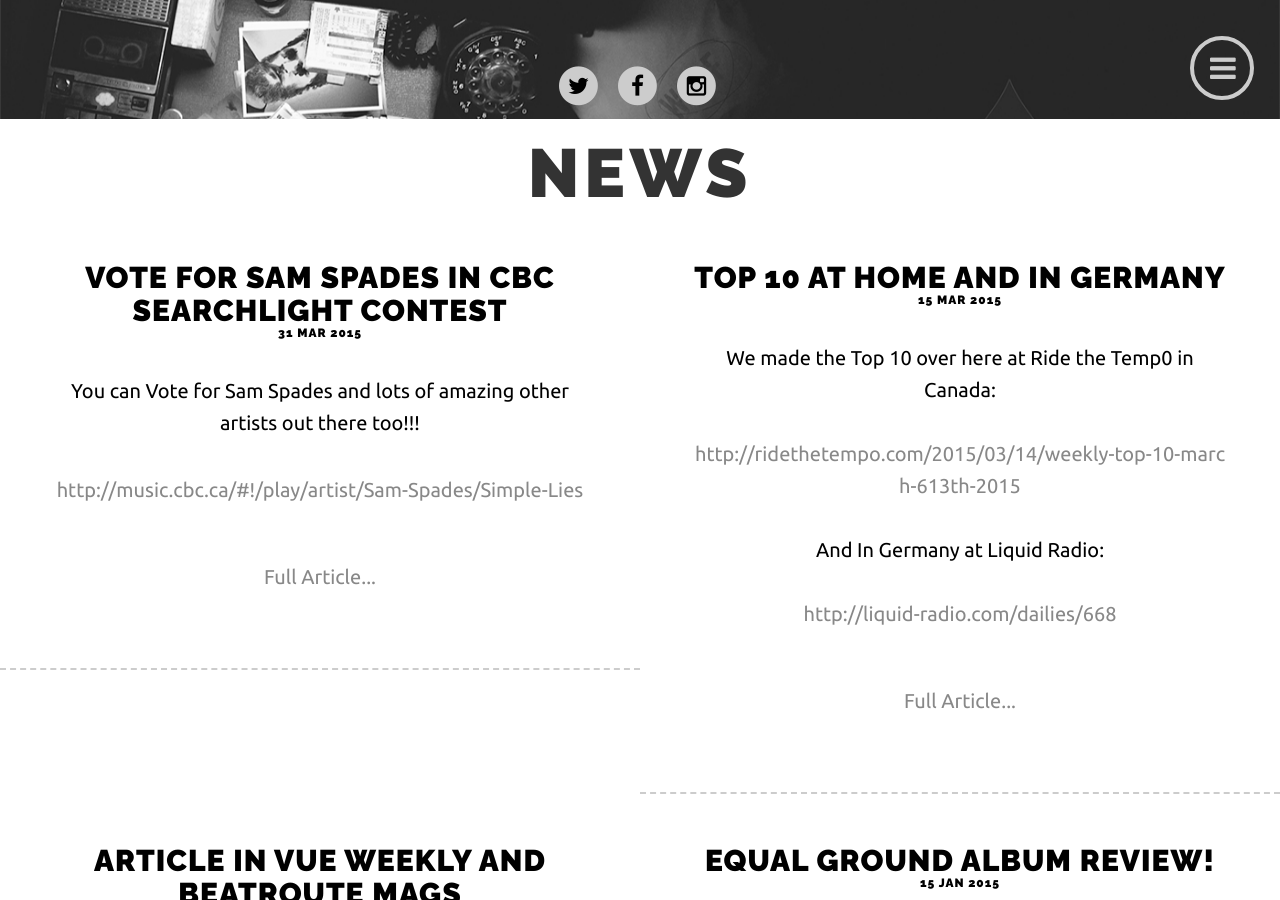
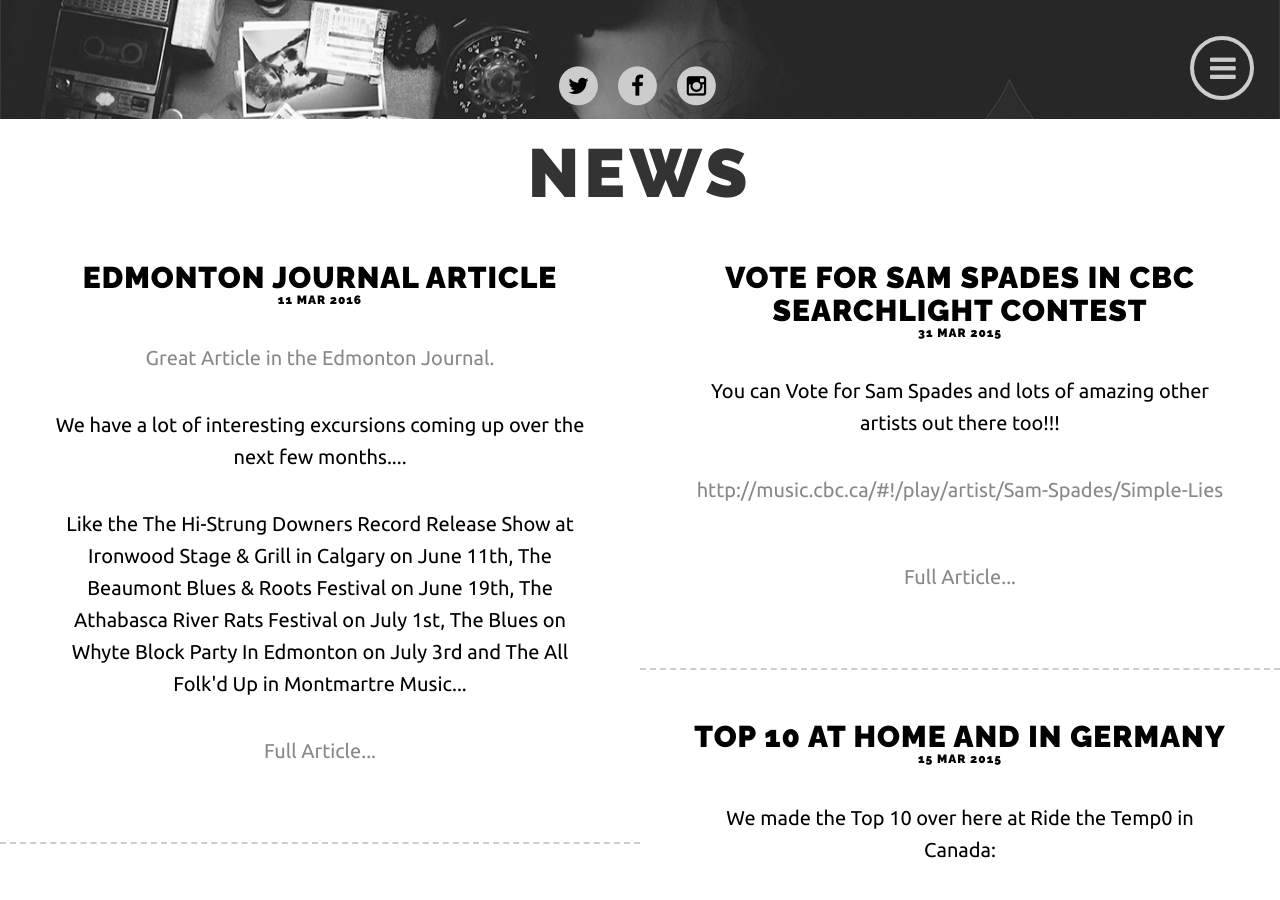
Before and after one commit to thauvette/SamSpades, a Jekyll site: the page built from news.html, in a window 1280 px wide and 900 px high, scrolled down 431 px. Built offline with Jekyll 4.4.1, drawn with Linux system fonts in a browser that asks for light colours.

Commit message:
added new post and video

```diff
--- /dev/null
+++ b/_posts/2016-03-11-Edmonton-Journal.html
@@ -0,0 +1,10 @@
+---
+title: Edmonton Journal Article
+description: Edmonton Journal Article and Upcoming Shows
+layout: posts
+---
+
+<p><a href="http://www.edmontonjournal.com/entertainment/spades+calibre+throwback+rockabilly/11338222/story.html">Great Article in the Edmonton Journal.</a></p>
+
+<p>We have a lot of interesting excursions coming up over the next few months....</p>
+<p>Like the The Hi-Strung Downers Record Release Show at Ironwood Stage & Grill in Calgary on June 11th, The Beaumont Blues & Roots Festival on June 19th, The Athabasca River Rats Festival on July 1st, The Blues on Whyte Block Party In Edmonton on July 3rd and The All Folk'd Up in Montmartre Music Festival on July 15-17th...</p>
--- a/videos.html
+++ b/videos.html
@@ -3,6 +3,11 @@
 title: videos
 description: Sam Spades in action
 ---
+<div class="flex-container">
+	<div class="flex-video">
+		<iframe width="694" height="498" src="https://www.youtube.com/embed/IiXcW7-kYlc" frameborder="0" allowfullscreen></iframe>
+	</div>
+</div>
 <div class="flex-container">
 	<div class="flex-video">
 		<iframe width="694" height="498" src="https://www.youtube.com/embed/IRe347sRTH8" frameborder="0" allowfullscreen></iframe>
```
